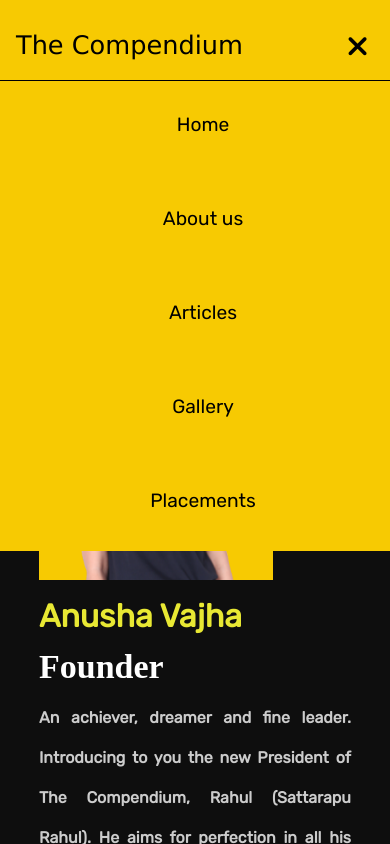
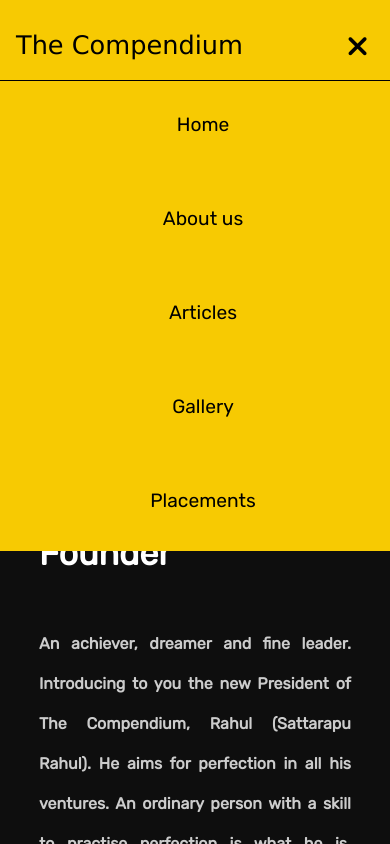
Before and after one commit to Akhilchary/compendium-clientside, a React (Create React App) app: page /#/founder in a window 390 px wide. Both pictures are taken after a click on the element 352 px from the left and 47 px from the top of the page. Shown: the top 844 px of the page. Built offline with nearby package versions, Linux system fonts and the light colour scheme.

Commit message:
Update Aboutus-individual.css

```diff
--- a/src/pages/Aboutus/Aboutus-individual.css
+++ b/src/pages/Aboutus/Aboutus-individual.css
@@ -80,7 +80,7 @@
     color: #E8E833;
 }
 
-.foundername,.managingdirectorname,.presidentname,.creativedirectorname{
+.foundername,.managingdirectorname,.presidentname,.creativedirectorname,.Cofoundername{
     position: absolute;
     width: 40%;
     left: 40%;
@@ -97,7 +97,7 @@
     width: 50%;
     left: 40%;
     top: 36%;
-    font-family: Karla;
+    font-family: Rubik;
     font-style: normal;
     font-weight: bold;
     font-size: 16px;
@@ -238,26 +238,27 @@
     }
 
     .Cross{
-        position: absolute;
-        top: 10%;
+        position: relative;
+        top: 5%;
     }
     .teammembersname{
         position: relative;
         width: 80%;
         left: 10%;
-        top: 30%;
+        top: 22%;
     }
-    .foundername,.managingdirectorname,.presidentname,.creativedirectorname{
-        position: absolute;
+    .foundername,.managingdirectorname,.presidentname,.creativedirectorname,.Cofoundername{
+        position: relative;
         width: 80%;
         left: 10%;
-        top: 33%;
+        top: 21%;
+        font-family: Rubik;
     }
-    .creativedirectordescription,.founderdescription,.presidentdescription,.managingdirectordescription{
-        position: absolute;
+    .creativedirectordescription,.founderdescription,.presidentdescription,.managingdirectordescription,.Cofounderdescription{
+        position: relative;
         width: 80%;
         left: 10%;
-        top: 36%;
+        top: 23%;
         font-family: Rubik;
     }
     .footer-AI{
@@ -285,25 +286,18 @@
         height: 200%;
         background-color: #0E0E0E;
     }
-    .Creativedirectorpic,.Founderpic,.Presidentpic,.Cofounderpic{
+    .Creativedirectorpic,.Founderpic,.Presidentpic,.Cofounderpic,.Managingdirectorpic{
         width: 60%;
         height: 19%;
         position: absolute;
-        top: 10%;
+        top: 5%;
         left: 10%;
     }
     .Managingdirectorbody{
         position: absolute;
         width: 100%;
-        height: 250%;
+        height: 200%;
         background-color: #0E0E0E;
-    }
-    .managingdirectorpic{
-        width: 50%;
-        height: 15%;
-        position: absolute;
-        top: 8%;
-        left: 10%;
     }
     .Cofounderbody{
         position: absolute;
@@ -311,8 +305,4 @@
         height: 200%;
         background-color: #0E0E0E;
     }
-   .Cofoundername{
-       color: white;
-
-   }
 }
```
